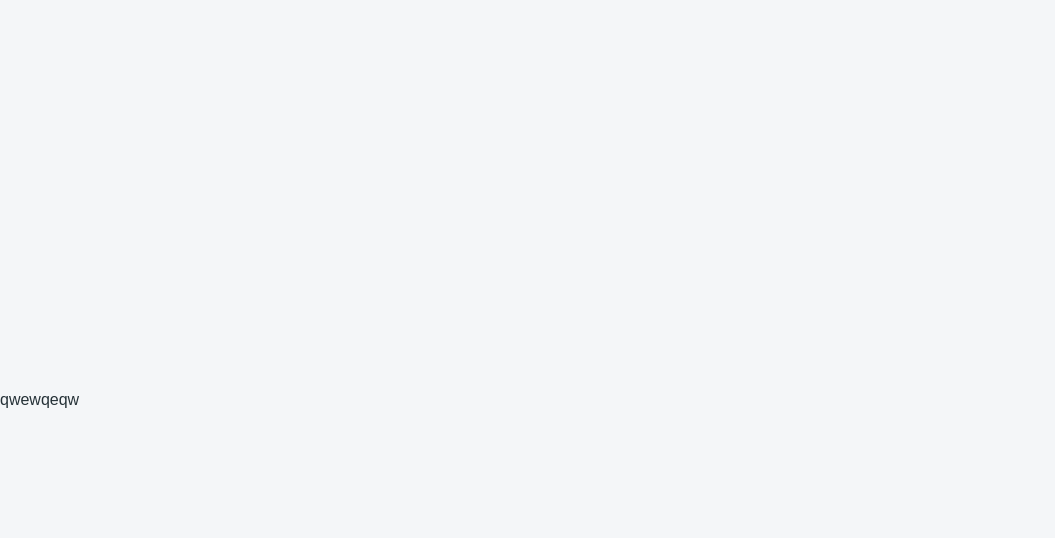
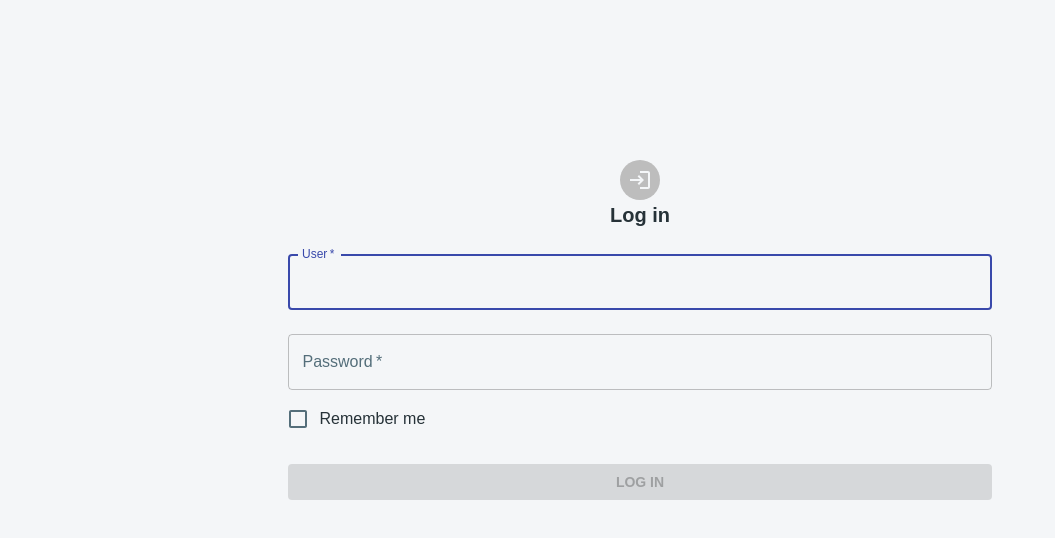
Before and after one commit to mauriciofsnts/react-template, a React (Vite) app: page /login in a window 1280 px wide. Shown: the top 538 px of the page, without its empty margins (0-1055 px from the left). Built offline with nearby package versions, Linux system fonts and the light colour scheme.

Commit message:
feat: login page

```diff
--- a/src/i18n/locales/en-us.json
+++ /dev/null
@@ -1,3 +0,0 @@
-{
-
-}
--- /dev/null
+++ b/src/i18n/locales/en-us.ts
@@ -0,0 +1,14 @@
+export const enUsTranslations = {
+  translations: {
+    username: 'User',
+    login: 'Log in',
+    password: 'Password',
+    iForgotMyPassword: 'I forgot my password',
+    createAnAccountNow: 'Create an account now',
+    opsPageNotFound: 'Ops .. page not found',
+    backToTheSite: 'Back to the site',
+    rememberMe: 'Remember me'
+  }
+}
+
+export default enUsTranslations
--- a/src/i18n/locales/pt-br.json
+++ /dev/null
@@ -1,3 +0,0 @@
-{
-
-}
--- /dev/null
+++ b/src/i18n/locales/pt-br.ts
@@ -0,0 +1,14 @@
+export const ptBrTranslations = {
+  translations: {
+    username: 'Usuário',
+    login: 'Entrar',
+    password: 'Senha',
+    iForgotMyPassword: 'Esqueci minha senha',
+    createAnAccountNow: 'Criar uma conta agora',
+    opsPageNotFound: 'Oppss.. Página não encontrada',
+    backToTheSite: 'Voltar para o site',
+    rememberMe: 'Lembre de mim'
+  }
+}
+
+export default ptBrTranslations
--- a/src/pages/auth/login/login-presenter.tsx
+++ b/src/pages/auth/login/login-presenter.tsx
@@ -1,9 +1,91 @@
 import React from 'react'
+import {
+  Avatar,
+  Box,
+  Button,
+  Checkbox,
+  FormControlLabel,
+  TextField,
+  Typography
+} from '@mui/material'
+import { AuthenticationParams } from 'core/entities/authentication'
+import { LoginOutlined } from '@mui/icons-material'
+import { useTranslation } from 'react-i18next'
 
-type Props = {}
+type LoginPresenterProps = {
+  params: AuthenticationParams
+  handleChange: (e: React.ChangeEvent<HTMLInputElement>) => void
+  handleSubmit: () => void
+}
 
-const LoginPresenter: React.FC<Props> = () => {
-  return <>qwewqeqw</>
+const LoginPresenter: React.FC<LoginPresenterProps> = ({
+  handleSubmit,
+  handleChange,
+  params
+}) => {
+  const { t } = useTranslation()
+  const isInvalid = params.email === '' || params.password === ''
+
+  return (
+    <Box
+      display="flex"
+      alignItems="center"
+      flexDirection="column"
+      sx={{ height: '60vh' }}
+    >
+      <Avatar>
+        <LoginOutlined />
+      </Avatar>
+
+      <Typography component="h1" variant="h5">
+        {t('login')}
+      </Typography>
+
+      <Box sx={{ mt: 1 }}>
+        <TextField
+          required
+          margin="normal"
+          fullWidth
+          label={t('username')}
+          name="email"
+          autoComplete="email"
+          value={params.email}
+          onChange={handleChange}
+          autoFocus
+          inputProps={{ 'data-cy': 'login_email_input' }}
+        />
+        <TextField
+          required
+          margin="normal"
+          fullWidth
+          label={t('password')}
+          name="password"
+          type="password"
+          autoComplete="password"
+          onChange={handleChange}
+          value={params.password}
+          inputProps={{ 'data-cy': 'login_password_input' }}
+        />
+
+        <FormControlLabel
+          control={<Checkbox value="remember" color="primary" />}
+          label={`${t('rememberMe')}`}
+        />
+
+        <Button
+          data-cy="login_submit_button"
+          type="submit"
+          fullWidth
+          variant="contained"
+          sx={{ mt: 3, mb: 2 }}
+          onClick={handleSubmit}
+          disabled={isInvalid}
+        >
+          {t('login')}
+        </Button>
+      </Box>
+    </Box>
+  )
 }
 
 export default LoginPresenter
--- a/src/pages/auth/login/login-wrapper.tsx
+++ b/src/pages/auth/login/login-wrapper.tsx
@@ -1,10 +1,57 @@
-import React from 'react'
+import React, { useState, useEffect } from 'react'
+import { AuthenticationParams } from 'core/entities/authentication'
+import { useNavigate } from 'react-router-dom'
+import { useAppDispatch } from 'hooks/useAppDispatch'
+import { useAppSelector } from 'hooks/useAppSelector'
+import { onAuth } from 'core/adapters'
+import { useSnackbar } from 'notistack'
+
 import LoginPresenter from './login-presenter'
 
-type Props = {}
+const LoginWrapper: React.FC = () => {
+  const dispatch = useAppDispatch()
+  const navigate = useNavigate()
+  const { enqueueSnackbar } = useSnackbar()
 
-const LoginWrapper: React.FC<Props> = () => {
-  return <LoginPresenter />
+  const { auth, authError, authLoad } = useAppSelector(
+    (state) => state.authentication
+  )
+
+  const [params, setParams] = useState<AuthenticationParams>({
+    email: '',
+    password: ''
+  })
+
+  const handleChange = (e: React.ChangeEvent<HTMLInputElement>): void => {
+    const { name, value } = e.target
+    setParams((prev) => ({ ...prev, [name]: value }))
+  }
+
+  const handleSubmit = (): void => {
+    if (authLoad) return
+
+    dispatch(onAuth(params))
+  }
+
+  useEffect(() => {
+    if (auth) {
+      return navigate('/admin/clients')
+    }
+
+    if (authError) {
+      enqueueSnackbar(<span id="snack_auth_error">{authError.error}</span>, {
+        variant: 'error'
+      })
+    }
+  }, [auth, authError])
+
+  return (
+    <LoginPresenter
+      handleSubmit={handleSubmit}
+      handleChange={handleChange}
+      params={params}
+    />
+  )
 }
 
 export default LoginWrapper
```
